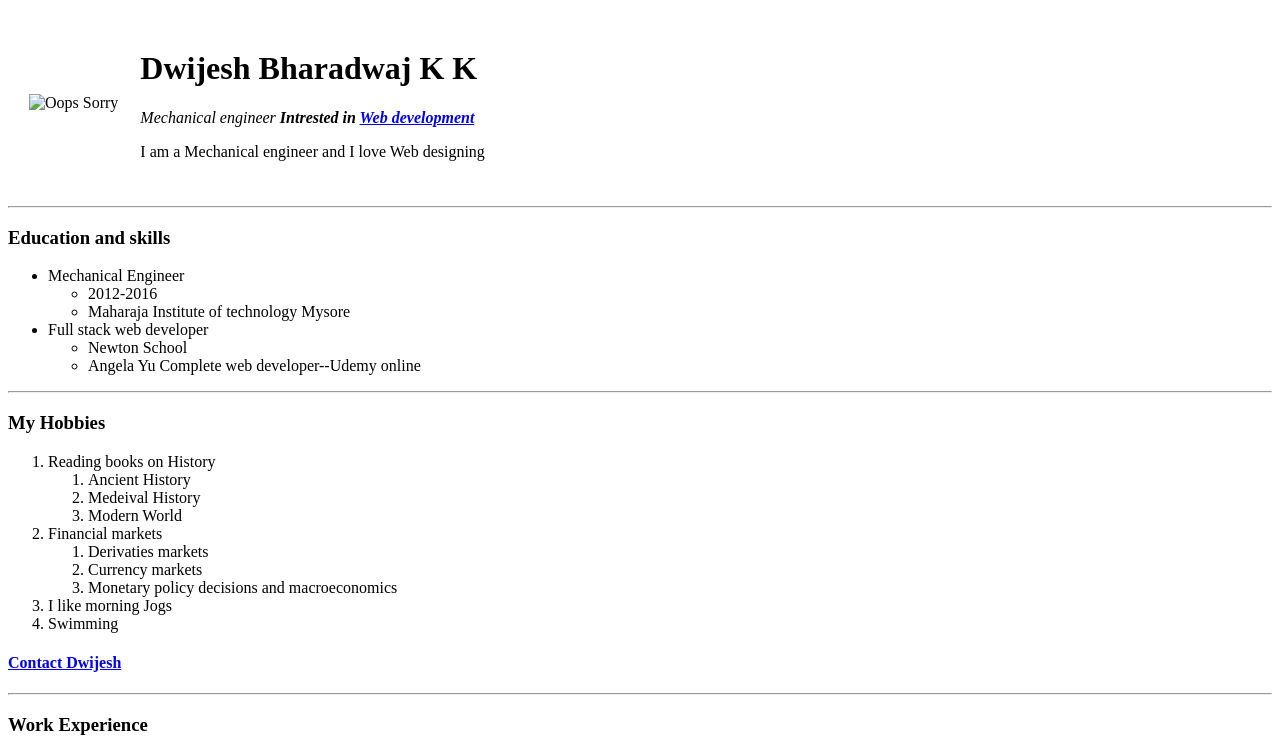
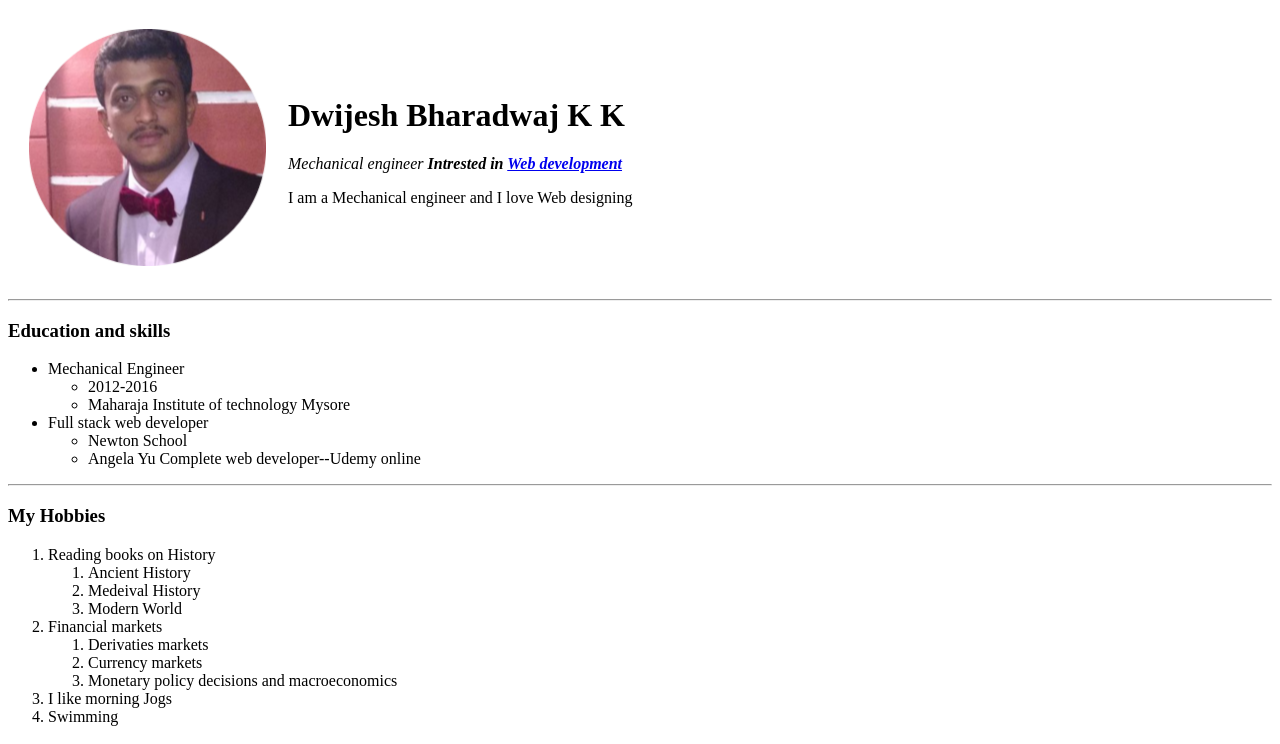
Before and after one commit to dwijeshBharadwaj/cv, a plain HTML site: page index.html in a window 1280 px wide. Shown: the top 744 px of the page. Drawn offline with Linux system fonts and the light colour scheme.

Commit message:
Update index.html

```diff
--- a/index.html
+++ b/index.html
@@ -9,7 +9,7 @@
 <body>
   <table cellspacing="20">
     <tr>
-      <td><img src="Images/Dwijesh.png" alt="Oops Sorry"></td>
+      <td><img src="Dwijesh.png" alt="Oops Sorry"></td>
       <td><h1>Dwijesh Bharadwaj K K</h1>
       <p><em>Mechanical engineer <strong>Intrested in <a href="https://www.google.com/">Web development</a></strong></em></p>
       <p>I am a Mechanical engineer and I love Web designing</p></td>
```
